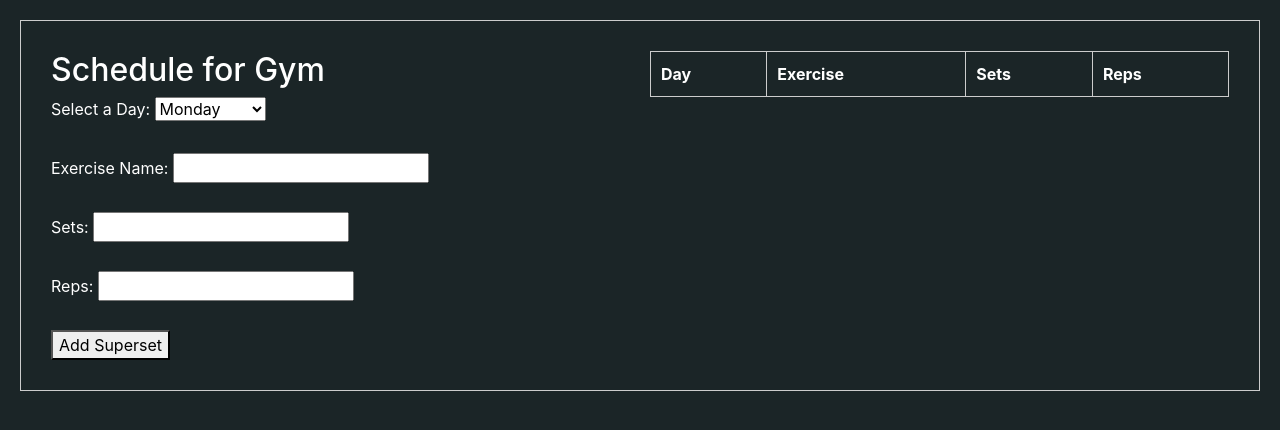
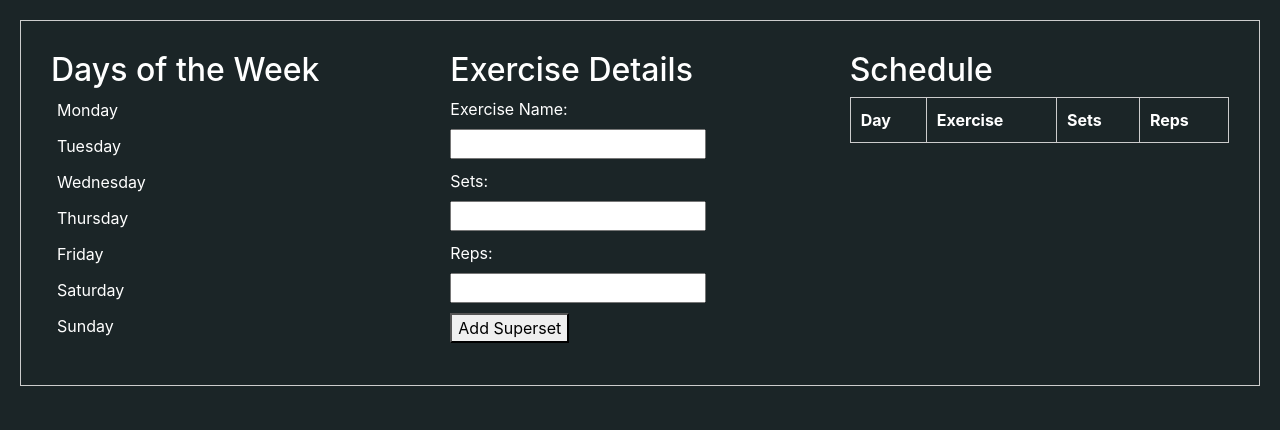
Before and after one commit to bahaaaldin214/hackathon23, a Flask app: page /manageworkout/ in a window 1280 px wide. Shown: the part 64-494 px from the top of the page. Run offline with Flask 3, Linux system fonts and the light colour scheme; lists and menus that the app fills with data are empty.

Commit message:
workouts

```diff
--- a/templates/manageWorkout.html
+++ b/templates/manageWorkout.html
@@ -33,6 +33,23 @@
         th, td {
             text-align: left;
         }
+        select, input, button {
+            display: block;
+            margin-bottom: 10px;
+        }
+        ul {
+            list-style-type: none; /* Remove bullet points from the list */
+            padding: 0;
+        }
+        li {
+            margin-bottom: 10px;
+        }
+        .day-button {
+            border: none;
+            background: none;
+            color: white;
+            cursor: pointer;
+        }
     </style>
 
 </head>
@@ -51,29 +68,29 @@
 
     <div class="schedule-container">
         <div class="column">
-            <h2>Schedule for Gym</h2>
-            <label for="day-dropdown">Select a Day:</label>
-            <select id="day-dropdown">
-                <option value="Monday">Monday</option>
-                <option value="Tuesday">Tuesday</option>
-                <option value="Wednesday">Wednesday</option>
-                <option value="Thursday">Thursday</option>
-                <option value="Friday">Friday</option>
-                <option value="Saturday">Saturday</option>
-                <option value="Sunday">Sunday</option>
-            </select>
-            <br><br>
-            <form id="exercise-form">
-                <label for="exercise-name">Exercise Name:</label>
-                <input type="text" id="exercise-name" required><br><br>
-                <label for="sets">Sets:</label>
-                <input type="number" id="sets" required><br><br>
-                <label for="reps">Reps:</label>
-                <input type="number" id="reps" required><br><br>
-                <button type="submit">Add Superset</button>
-            </form>
+            <h2>Days of the Week</h2>
+            <ul>
+                <li><button class="day-button" onclick="selectDay('Monday')">Monday</button></li>
+                <li><button class="day-button" onclick="selectDay('Tuesday')">Tuesday</button></li>
+                <li><button class="day-button" onclick="selectDay('Wednesday')">Wednesday</button></li>
+                <li><button class="day-button" onclick="selectDay('Thursday')">Thursday</button></li>
+                <li><button class="day-button" onclick="selectDay('Friday')">Friday</button></li>
+                <li><button class="day-button" onclick="selectDay('Saturday')">Saturday</button></li>
+                <li><button class="day-button" onclick="selectDay('Sunday')">Sunday</button></li>
+            </ul>
         </div>
         <div class="column">
+            <h2>Exercise Details</h2>
+            <label for="exercise-name">Exercise Name:</label>
+            <input type="text" id="exercise-name" required>
+            <label for="sets">Sets:</label>
+            <input type="number" id="sets" required min="0">
+            <label for="reps">Reps:</label>
+            <input type="number" id="reps" required min="0">
+            <button onclick="addSuperset()">Add Superset</button>
+        </div>
+        <div class="column">
+            <h2>Schedule</h2>
             <table id="schedule-table">
                 <thead>
                     <tr>
@@ -89,57 +106,73 @@
     </div>
 
     <script>
-        // JavaScript code for adding, displaying, and sorting supersets in a table
-        const form = document.getElementById('exercise-form');
+        // JavaScript code for adding and displaying supersets in a table
         const tableBody = document.querySelector('#schedule-table tbody');
-        let tableData = [];
+        let selectedDay = null;
+        const dataByDay = {}; // Store supersets data by day
 
-        form.addEventListener('submit', function (e) {
-            e.preventDefault();
+        function selectDay(day) {
+            selectedDay = day;
+            updateTable();
+        }
 
-            const day = document.getElementById('day-dropdown').value;
+        function addSuperset() {
             const exerciseName = document.getElementById('exercise-name').value;
-            const sets = document.getElementById('sets').value;
-            const reps = document.getElementById('reps').value;
+            const sets = parseInt(document.getElementById('sets').value);
+            const reps = parseInt(document.getElementById('reps').value);
 
-            const rowData = {
-                day: day,
+            if (!selectedDay || !exerciseName || isNaN(sets) || isNaN(reps) || sets < 0 || reps < 0) {
+                alert('Please fill in all fields with valid data.');
+                return;
+            }
+
+            // Store the superset data by day
+            if (!dataByDay[selectedDay]) {
+                dataByDay[selectedDay] = [];
+            }
+            dataByDay[selectedDay].push({
                 exerciseName: exerciseName,
                 sets: sets,
-                reps: reps
-            };
+                reps: reps,
+            });
 
-            tableData.push(rowData);
+            // Clear the input fields
+            document.getElementById('exercise-name').value = '';
+            document.getElementById('sets').value = '';
+            document.getElementById('reps').value = '';
 
-            // Automatically sort and update the table
+            // Update the table
             updateTable();
-
-            form.reset();
-        });
+        }
 
         function updateTable() {
             // Clear the existing table
             tableBody.innerHTML = '';
 
-            // Define the desired order of days of the week
-            const daysOrder = ['Monday', 'Tuesday', 'Wednesday', 'Thursday', 'Friday', 'Saturday', 'Sunday'];
+            // Display the supersets for the selected day
+            if (selectedDay && dataByDay[selectedDay]) {
+                dataByDay[selectedDay].forEach((superset, index) => {
+                    const newRow = document.createElement('tr');
 
-            // Sort the tableData array based on the order of days
-            tableData.sort((a, b) => {
-                return daysOrder.indexOf(a.day) - daysOrder.indexOf(b.day);
-            });
+                    // Display the day only for the first row
+                    if (index === 0) {
+                        newRow.innerHTML = `
+                            <td rowspan="${dataByDay[selectedDay].length}">${selectedDay}</td>
+                            <td>${superset.exerciseName}</td>
+                            <td>${superset.sets}</td>
+                            <td>${superset.reps}</td>
+                        `;
+                    } else {
+                        newRow.innerHTML = `
+                            <td>${superset.exerciseName}</td>
+                            <td>${superset.sets}</td>
+                            <td>${superset.reps}</td>
+                        `;
+                    }
 
-            // Add sorted data to the table
-            tableData.forEach((rowData) => {
-                const newRow = document.createElement('tr');
-                newRow.innerHTML = `
-                    <td>${rowData.day}</td>
-                    <td>${rowData.exerciseName}</td>
-                    <td>${rowData.sets}</td>
-                    <td>${rowData.reps}</td>
-                `;
                     tableBody.appendChild(newRow);
                 });
+            }
         }
     </script>
 
```
Lines whose indentation alone changed are shown as unchanged.
